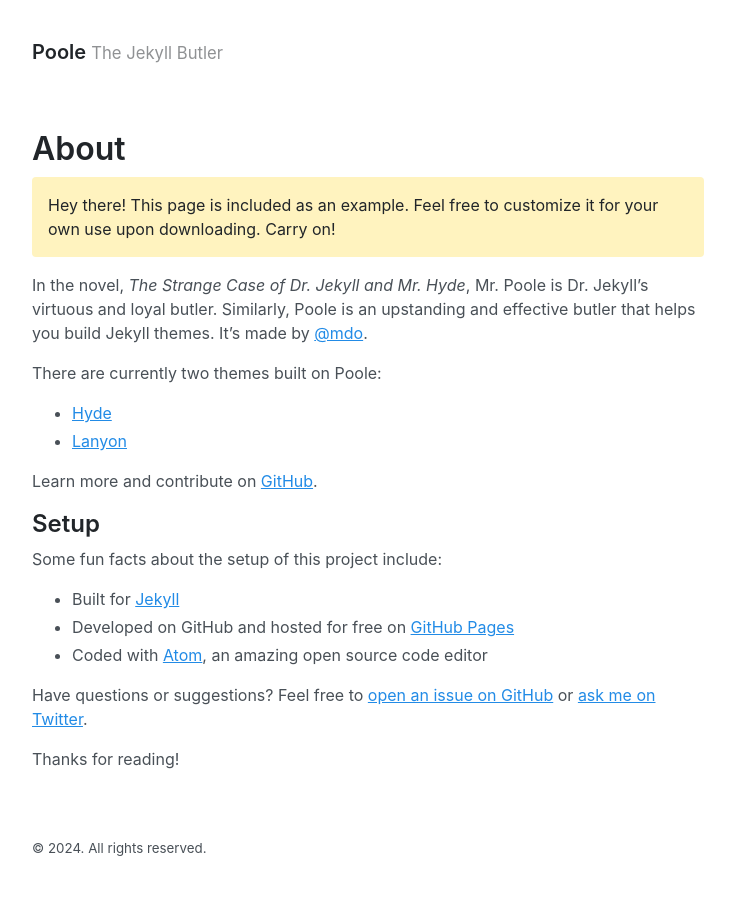
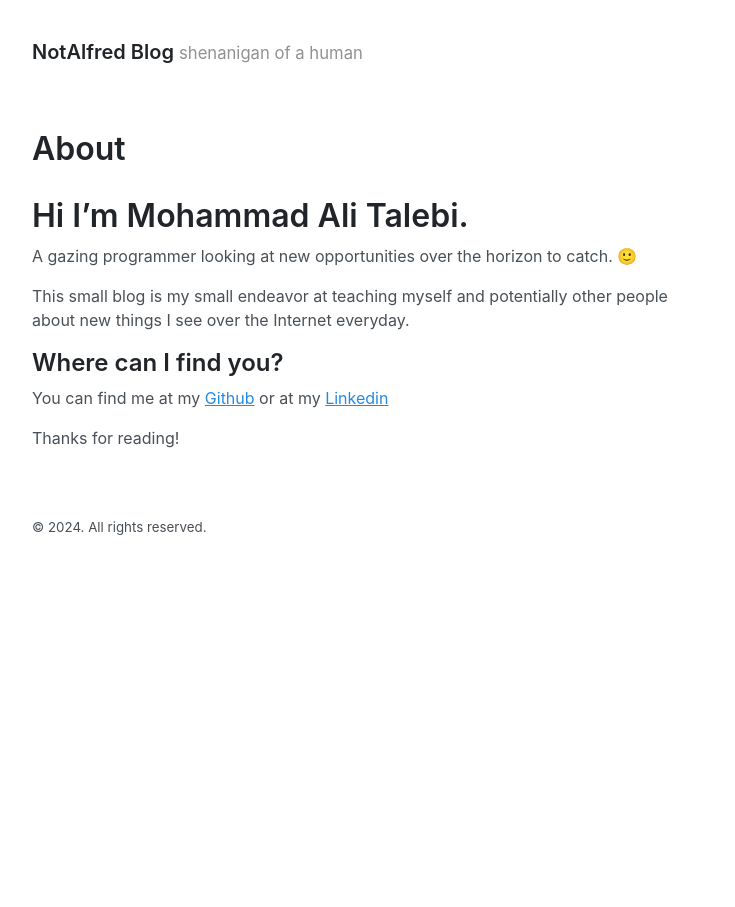
Before and after one commit to ThisNotAlfred/blog, a Jekyll site: the page built from about.md, in a window 1280 px wide. Shown: the whole page, without its empty margins (272-1007 px from the left). Built offline with Jekyll 4.4.1, drawn with Linux system fonts in a browser that asks for light colours.

Commit message:
well I guess I should continue further

```diff
--- a/_config.yml
+++ b/_config.yml
@@ -1,7 +1,7 @@
 # Setup
-title: Poole
-tagline: The Jekyll Butler
-url: https://getpoole.com
+title: NotAlfred Blog
+tagline: shenanigan of a human
+url: https://notalfred.github.io
 paginate: 1
 baseurl: ""
 permalink: pretty
--- a/about.md
+++ b/about.md
@@ -3,27 +3,14 @@ layout: page
 title: About
 ---
 
-<p class="message">
-  Hey there! This page is included as an example. Feel free to customize it for your own use upon downloading. Carry on!
-</p>
+# Hi I'm Mohammad Ali Talebi.
 
-In the novel, *The Strange Case of Dr. Jekyll and Mr. Hyde*, Mr. Poole is Dr. Jekyll's virtuous and loyal butler. Similarly, Poole is an upstanding and effective butler that helps you build Jekyll themes. It's made by [@mdo](https://twitter.com/mdo).
+A gazing programmer looking at new opportunities over the horizon to catch. 🙂
 
-There are currently two themes built on Poole:
+This small blog is my small endeavor at teaching myself and potentially other people about new things I see over the Internet everyday.
 
-- [Hyde](https://hyde.getpoole.com)
-- [Lanyon](https://lanyon.getpoole.com)
+## Where can I find you?
 
-Learn more and contribute on [GitHub](https://github.com/poole).
-
-## Setup
-
-Some fun facts about the setup of this project include:
-
-- Built for [Jekyll](https://jekyllrb.com)
-- Developed on GitHub and hosted for free on [GitHub Pages](https://pages.github.com)
-- Coded with [Atom](https://atom.io), an amazing open source code editor
-
-Have questions or suggestions? Feel free to [open an issue on GitHub](https://github.com/poole/poole/issues/new) or [ask me on Twitter](https://twitter.com/mdo).
+You can find me at my [Github](https://github.com/ThisNotAlfred/) or at my [Linkedin](https://www.linkedin.com/in/mohammadalitalebi)
 
 Thanks for reading!
```
